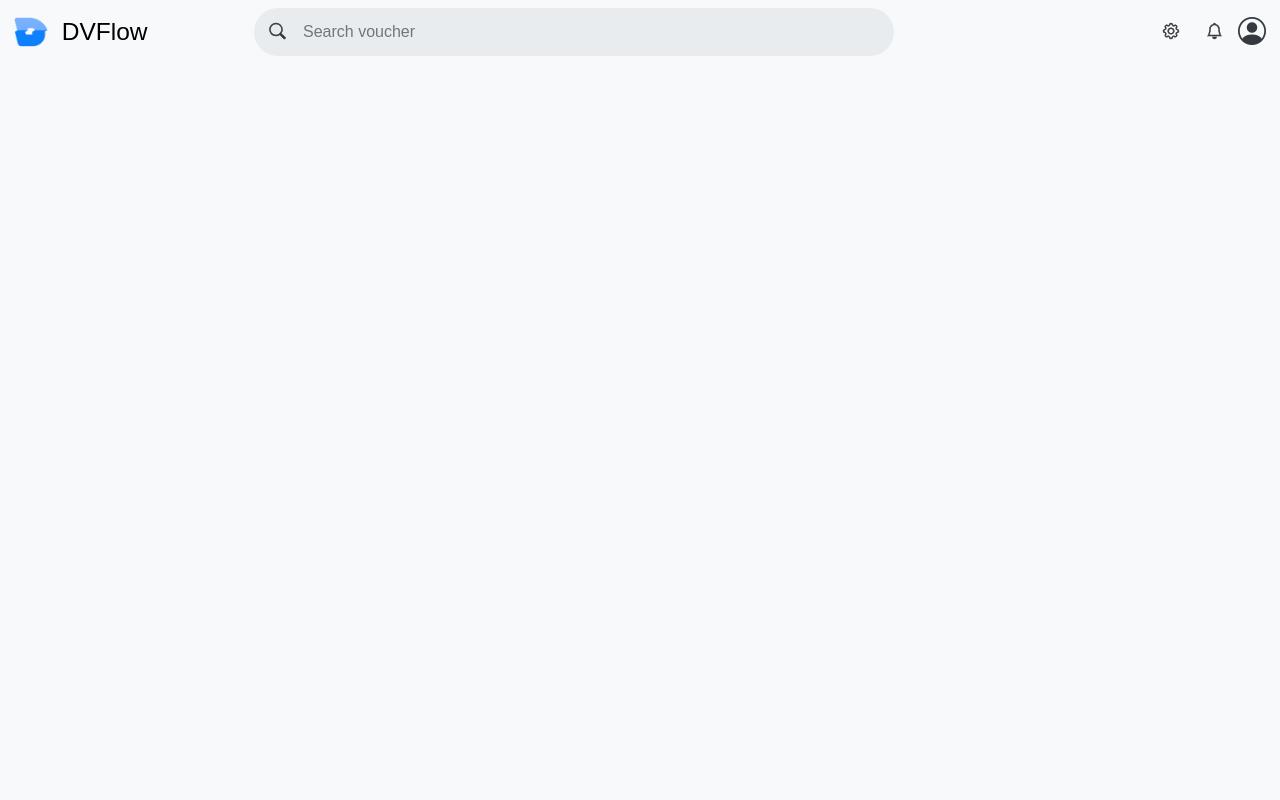
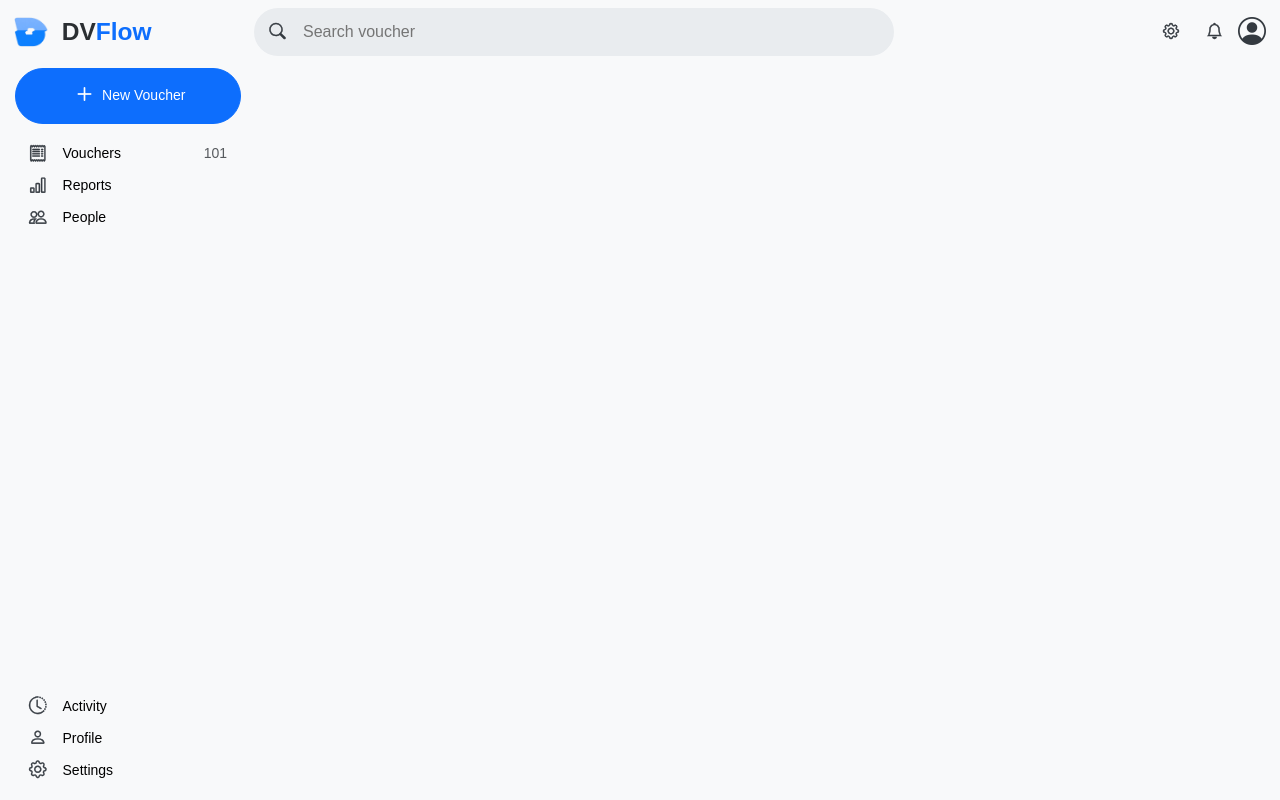
Before and after one commit to pdmg-dev/dvts, a Flask app: page / in a window 1280 px wide. Run offline with Flask 3, Linux system fonts and the light colour scheme; some libraries are stand-ins or nearby versions; some web fonts are replaced.

Commit message:
feat: add sidebar component with toggle functionality and styles

```diff
--- a/app/blueprints/auth/templates/auth/login.html
+++ b/app/blueprints/auth/templates/auth/login.html
@@ -5,6 +5,8 @@
 {% endblock %}
 
 {% block navbar %}
+{% endblock %}
+{% block sidebar %}
 {% endblock %}
 
 {% block main %}
--- a/app/static/css/base.css
+++ b/app/static/css/base.css
@@ -167,12 +167,14 @@ body {
 .btn-icon .bi {
   font-size: 16px;
   -webkit-text-stroke: 0.5px;
-  color: var(--bs-gray-dark);
+}
+
+.bi {
+  color: var(--bs-gray-dark) !important;
 }
 
 .btn .bi-x-lg {
   -webkit-text-stroke: 1px;
-  color: var(--bs-gray-dark) !important;
 }
 
 .dropdown-menu {
--- /dev/null
+++ b/app/static/css/sidebar.css
@@ -0,0 +1,73 @@
+aside {
+  top: 64px;
+  left: 0;
+  height: calc(100vh - 64px);
+  width: 256px;
+  background-color: var(--bs-light);
+  transition:
+    transform 0.5s ease,
+    opacity 1s ease;
+  transform: translateX(0);
+  overflow: hidden;
+}
+
+aside.sidebar {
+  z-index: 1040;
+}
+
+aside.collapsed {
+  transform: translateX(-100%);
+  opacity: 0;
+}
+
+#sidebar .btn.btn-primary.btn-main {
+  height: 56px;
+  width: inherit;
+  margin: 0px 8px 0px 8px;
+  font-size: 14px;
+  white-space: nowrap;
+}
+
+#sidebar .bi-plus {
+  color: white !important;
+}
+
+#sidebar .nav {
+  margin: 0px 8px 0px 8px;
+}
+
+#sidebar .nav-link .bi {
+  -webkit-text-stroke: 0.35px;
+}
+
+.nav-link {
+  height: 32px;
+  display: flex;
+  align-items: center;
+  justify-content: start;
+  border-radius: 50rem;
+  color: var(--bs-black);
+}
+
+.nav-link .bi {
+  margin-right: 16px;
+}
+
+.nav-link:hover {
+  background-color: var(--bs-secondary-bg-subtle) !important;
+  border-color: var(--bs-secondary-bg-subtle) !important;
+  color: var(--bs-black);
+  cursor: pointer;
+}
+
+.nav-link:focus,
+.nav-link:focus .bi,
+.nav-link:focus span {
+  color: var(--bs-primary-text-emphasis) !important;
+  font-weight: 500;
+  box-shadow: none;
+}
+
+.nav-link:focus {
+  background-color: var(--bs-primary-bg-subtle) !important;
+}
--- /dev/null
+++ b/app/static/js/sidebar.js
@@ -0,0 +1,10 @@
+function sidebarToggler(toggleId, sidebarId) {
+    const sidebarToggle = document.getElementById(toggleId);
+    const sidebar = document.getElementById(sidebarId);
+
+    sidebarToggle.addEventListener("click", () => {
+        sidebar.classList.toggle("collapsed");
+    });
+}
+
+sidebarToggler("sidebarToggle", "sidebar");
--- a/app/templates/base.html
+++ b/app/templates/base.html
@@ -12,6 +12,7 @@
     />
     <link rel="stylesheet" href="{{ url_for('static', filename='css/base.css') }}" />
     <link rel="stylesheet" href="{{ url_for('static', filename='css/navbar.css') }}" />
+    <link rel="stylesheet" href="{{ url_for('static', filename='css/sidebar.css') }}" />
 
     {% block style %}
     {% endblock %}
@@ -21,6 +22,7 @@
       {% include 'navbar.html' %}
     {% endblock %}
     {% block sidebar %}
+      {% include 'sidebar.html' %}
     {% endblock %}
 
     {% block main %}
@@ -33,6 +35,7 @@
     <script src="{{ url_for('static', filename='js/bootstrap.bundle.min.js')}}"></script>
     <script src="{{ url_for('static', filename='js/htmx.min.js')}}"></script>
     <script src="{{ url_for('static', filename='js/navbar.js')}}"></script>
+    <script src="{{ url_for('static', filename='js/sidebar.js')}}"></script>
 
     {% block script %}
     {% endblock %}
--- a/app/templates/navbar.html
+++ b/app/templates/navbar.html
@@ -2,7 +2,10 @@
   <div class="sidebar-header d-flex align-items-center ms-3">
     <a class="navbar-brand d-flex align-items-center justify-content-end gap-2 m-0" id="sidebarToggle">
       <img src="{{ url_for('static', filename='images/logo.png') }}" />
-      <h3 class="mx-2 mb-0">DVFlow</h3>
+      <h3 class="mx-2 mb-0 fw-bold">
+        <strong style="color: var(--bs-secondary-text-emphasis);">DV</strong
+        ><strong style="color: var(--bs-primary);">Flow</strong>
+      </h3>
     </a>
   </div>
 
--- /dev/null
+++ b/app/templates/sidebar.html
@@ -0,0 +1,54 @@
+<aside class="position-fixed d-flex flex-column" id="sidebar">
+  <nav class="d-flex flex-grow-1 flex-column mx-2">
+    <!-- Top section -->
+    <button
+      type="button"
+      class="btn btn-primary btn-main d-flex align-items-center justify-content-center gap-1 mt-1 mb-2"
+    >
+      <i class="bi bi-plus fs-2"></i>
+      <span class="fw-medium">New Voucher</span>
+    </button>
+
+    <ul class="nav flex-column mt-2">
+      <li class="nav-item">
+        <a
+          href="#"
+          class="nav-link fw-medium"
+          data-bs-toggle="collapse"
+          data-bs-target="#voucherMenu"
+          aria-expanded="false"
+          aria-controls="voucherMenu"
+        >
+          <i class="bi bi-receipt fs-5"></i>
+          Vouchers
+          <span class="text-muted ms-auto">101</span>
+        </a>
+      </li>
+      <li class="collapse" id="voucherMenu">
+        <a href="#" class="nav-link"><i class="bi bi-box-arrow-down fs-5"></i>Received</a>
+        <a href="#" class="nav-link"><i class="bi bi-check-circle fs-5"></i>Checked</a>
+        <a href="#" class="nav-link"><i class="bi bi-arrow-repeat fs-5"></i>Processed</a>
+        <a href="#" class="nav-link"><i class="bi bi-patch-check fs-5"></i>Approved</a>
+        <a href="#" class="nav-link"><i class="bi bi-box-arrow-up fs-5"></i>Released</a>
+      </li>
+      <li class="nav-item">
+        <a href="#" class="nav-link"><i class="bi bi-bar-chart fs-5"></i>Reports</a>
+      </li>
+      <li class="nav-item">
+        <a href="#" class="nav-link"><i class="bi bi-people fs-5"></i>People</a>
+      </li>
+    </ul>
+
+    <ul class="nav flex-column mt-auto mb-3">
+      <li class="nav-item">
+        <a href="#" class="nav-link"><i class="bi bi-clock-history fs-5"></i>Activity</a>
+      </li>
+      <li class="nav-item">
+        <a href="#" class="nav-link"><i class="bi bi-person fs-5"></i>Profile</a>
+      </li>
+      <li class="nav-item">
+        <a href="#" class="nav-link"><i class="bi bi-gear fs-5"></i>Settings</a>
+      </li>
+    </ul>
+  </nav>
+</aside>
```
